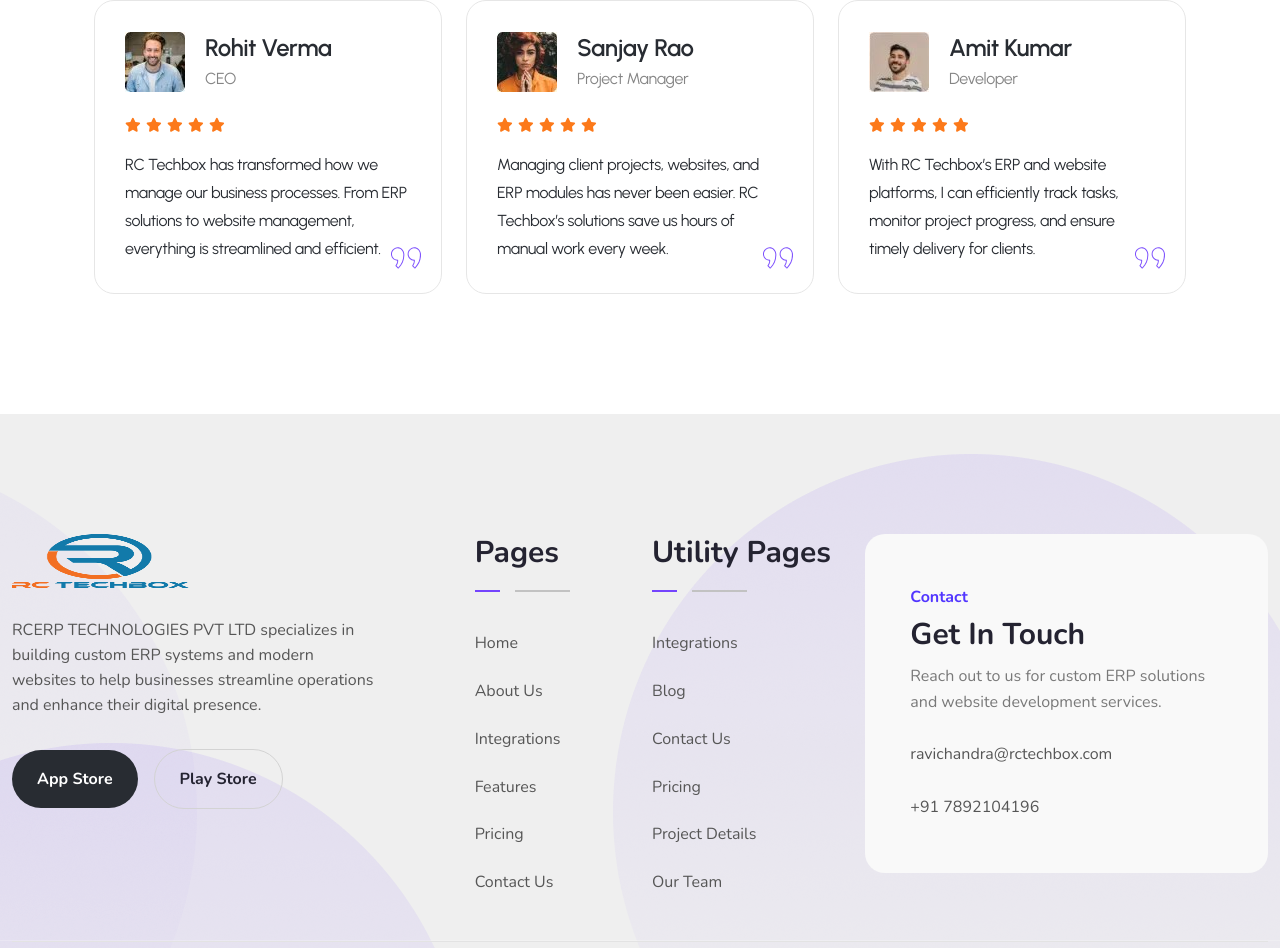
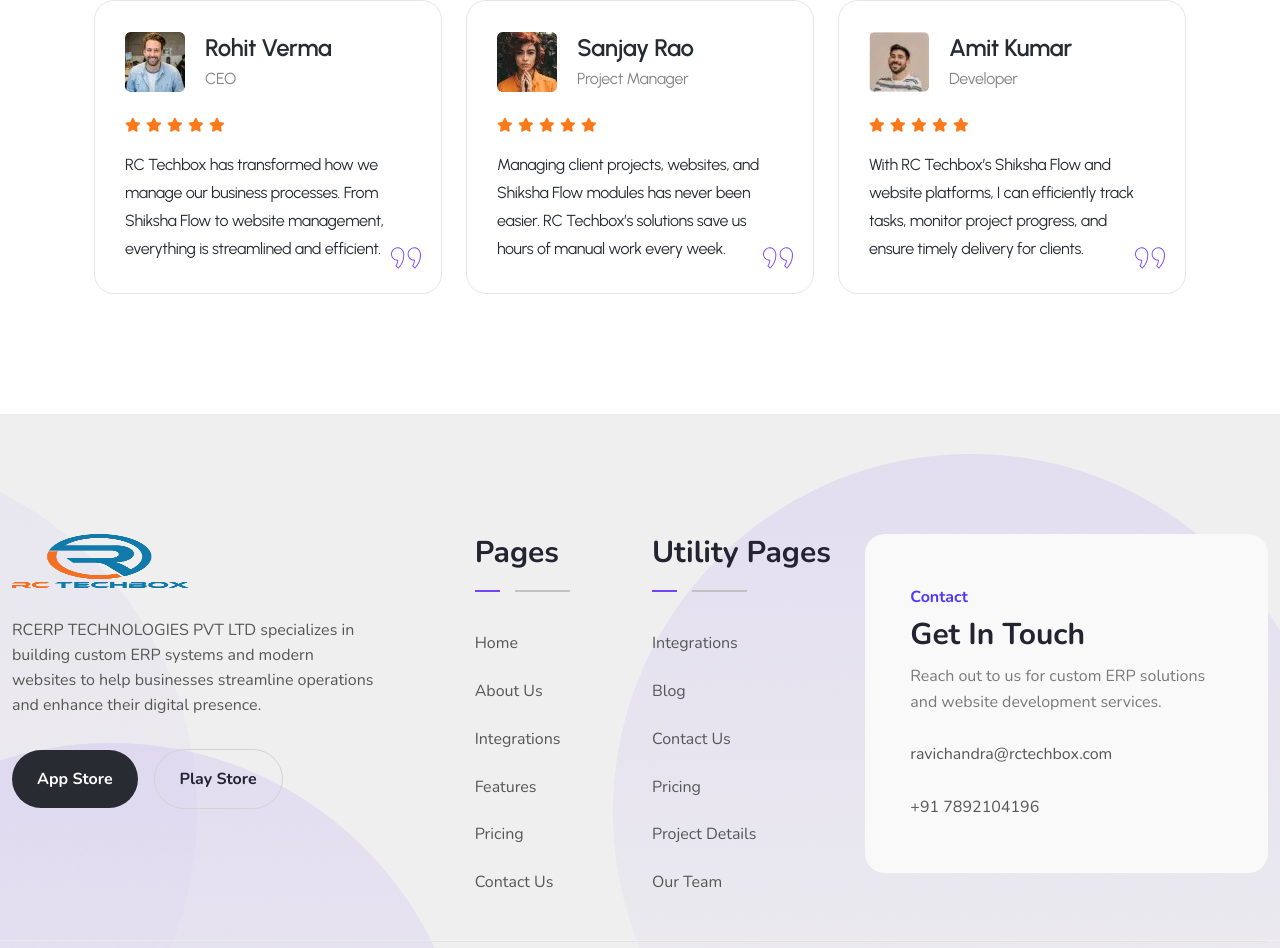
Before and after one commit to Ankush25-anku/Company-website, a Next.js app: page /about in a window 1280 px wide. Shown: the part 3629-4577 px from the top of the page. Built offline with nearby package versions, Linux system fonts and the light colour scheme.

Commit message:
Update Shiksha Flow branding and AI automation sections

```diff
--- a/src/app/Components/Header/Nav.jsx
+++ b/src/app/Components/Header/Nav.jsx
@@ -15,7 +15,7 @@ export default function Nav({ setMobileToggle }) {
             </li>
             <li>
               <Link href="/home2" onClick={() => setMobileToggle(false)}>
-                School ERP
+                Shiksha Flow
               </Link>
             </li>
             <li>
--- a/src/app/Data/testimonial1.json
+++ b/src/app/Data/testimonial1.json
@@ -3,36 +3,36 @@
     "img": "/assets/images/testimoial/testimonialProfileThumb1_1.jpg",
     "subTitle": "CEO",
     "title": "Rohit Verma",
-    "desc": "RC Techbox has transformed how we manage our business processes. From ERP solutions to website management, everything is streamlined and efficient."
+    "desc": "RC Techbox has transformed how we manage our business processes. From Shiksha Flow to website management, everything is streamlined and efficient."
   },
   {
     "img": "/assets/images/testimoial/testimonialProfileThumb1_2.jpg",
     "subTitle": "Project Manager",
     "title": "Sanjay Rao",
-    "desc": "Managing client projects, websites, and ERP modules has never been easier. RC Techbox’s solutions save us hours of manual work every week."
+    "desc": "Managing client projects, websites, and Shiksha Flow modules has never been easier. RC Techbox’s solutions save us hours of manual work every week."
   },
   {
     "img": "/assets/images/testimoial/testimonialProfileThumb1_3.jpg",
     "subTitle": "Developer",
     "title": "Amit Kumar",
-    "desc": "With RC Techbox’s ERP and website platforms, I can efficiently track tasks, monitor project progress, and ensure timely delivery for clients."
+    "desc": "With RC Techbox’s Shiksha Flow and website platforms, I can efficiently track tasks, monitor project progress, and ensure timely delivery for clients."
   },
   {
     "img": "/assets/images/testimoial/testimonialProfileThumb1_1.jpg",
     "subTitle": "Client",
     "title": "Ravi Shankar",
-    "desc": "RC Techbox’s ERP and website solutions help me stay updated with my business operations, sales, and reports. It improves communication and efficiency."
+    "desc": "RC Techbox’s Shiksha Flow and website solutions help me stay updated with my business operations, sales, and reports. It improves communication and efficiency."
   },
   {
     "img": "/assets/images/testimoial/testimonialProfileThumb1_2.jpg",
     "subTitle": "Administrator",
     "title": "Sneha Gupta",
-    "desc": "Handling ERP modules, website content, and client data has become seamless. RC Techbox provides all the tools we need in one platform."
+    "desc": "Handling Shiksha Flow modules, website content, and client data has become seamless. RC Techbox provides all the tools we need in one platform."
   },
   {
     "img": "/assets/images/testimoial/testimonialProfileThumb1_3.jpg",
     "subTitle": "Head of IT",
     "title": "Karan Singh",
-    "desc": "The analytics and dashboards in RC Techbox’s ERP give us valuable insights into operations and website performance, helping us make informed decisions."
+    "desc": "The analytics and dashboards in Shiksha Flow give us valuable insights into operations and website performance, helping us make informed decisions."
   }
 ]
```
Also changed, not shown: src/app/Components/Choose/Choose3.jsx (+19 -8 lines), src/app/home2/page.jsx (+6 -5 lines).
